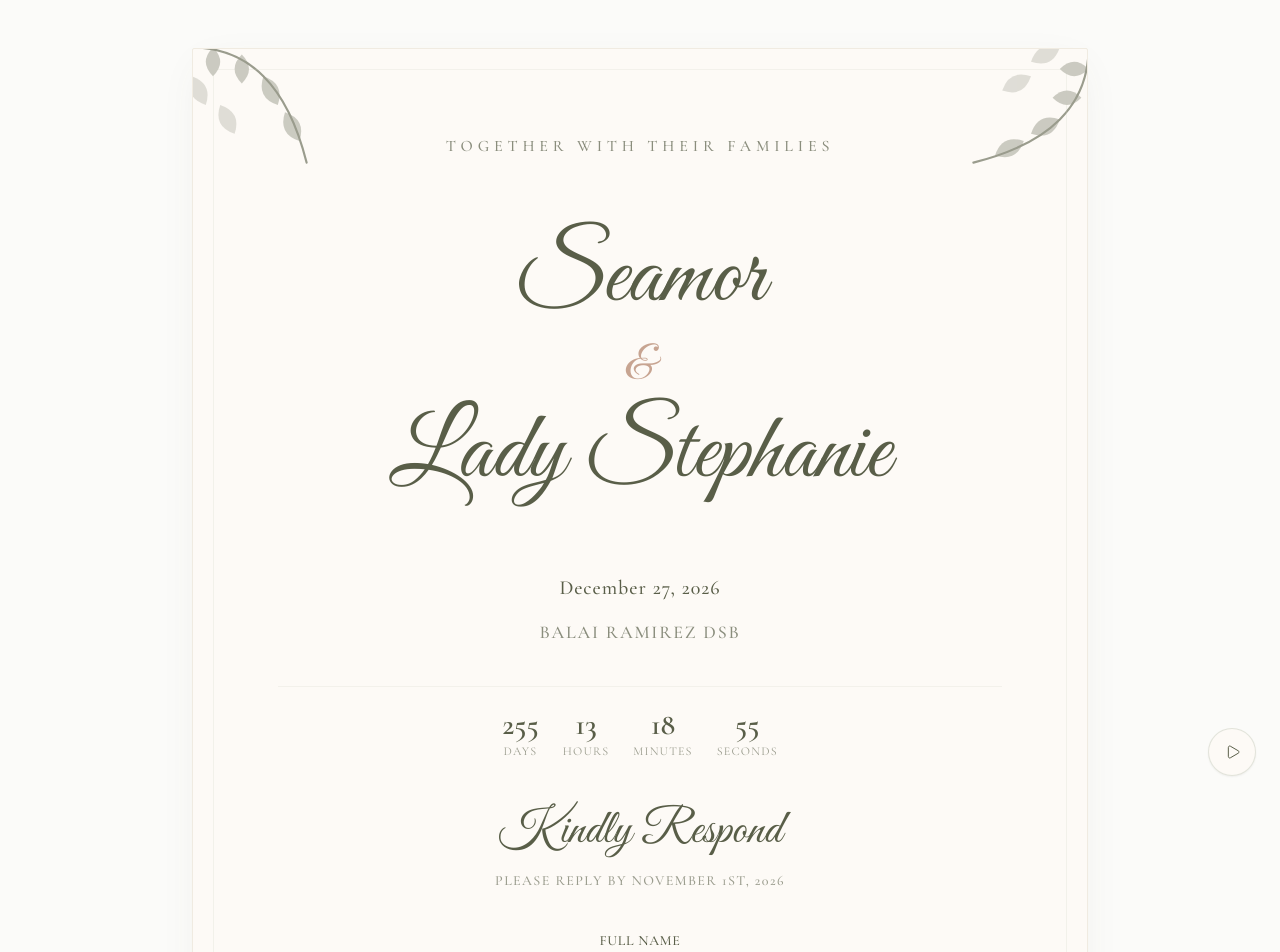
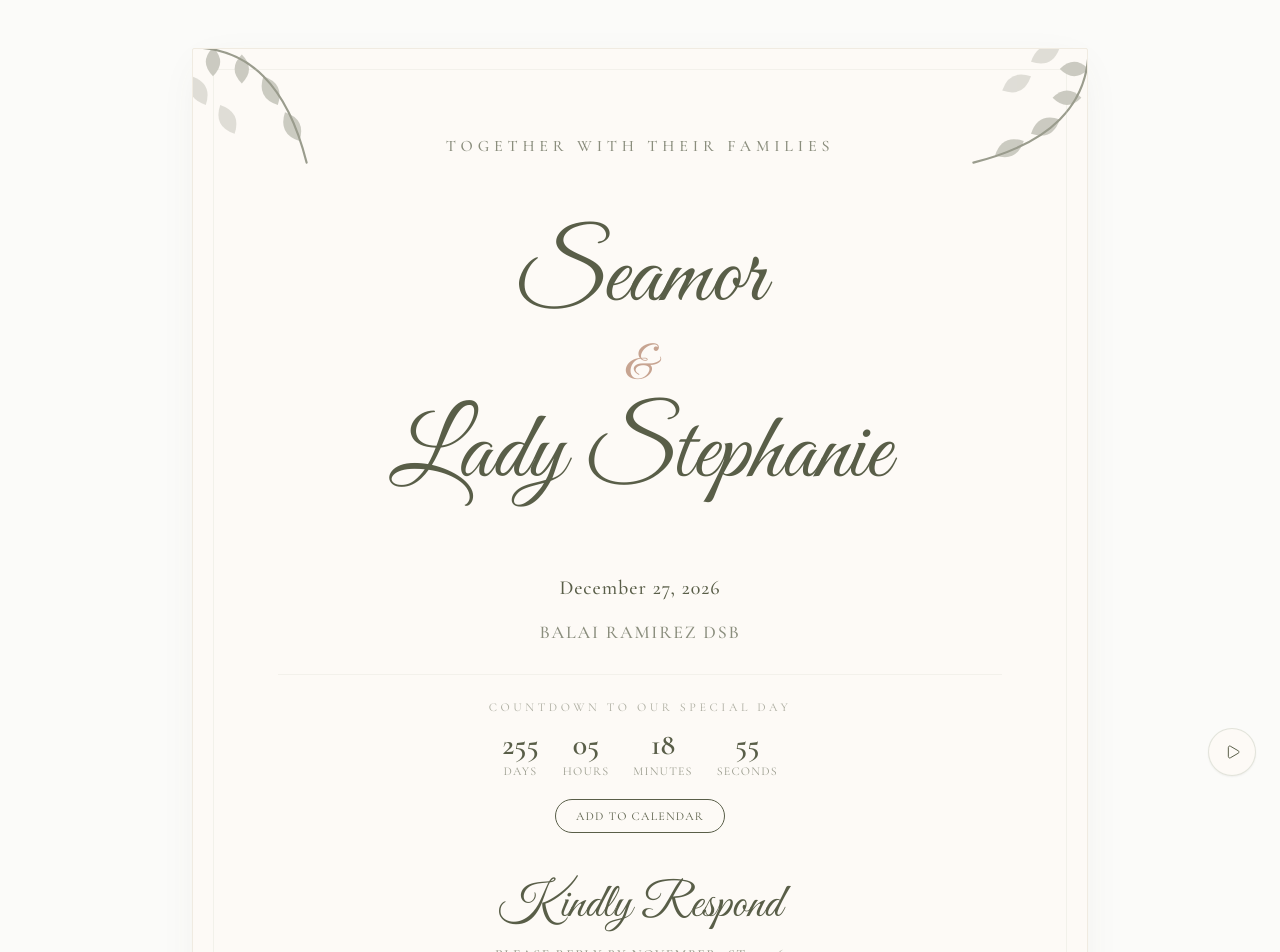
Before and after one commit to CeeZ-11/wedding-rsvp, a React (Vite) app: page / in a window 1280 px wide. Shown: the top 952 px of the page. Built offline with nearby package versions, Linux system fonts and the light colour scheme; no server answers.

Commit message:
feat: enhance invitation header with countdown and calendar CTA

```diff
--- a/src/components/Countdown.tsx
+++ b/src/components/Countdown.tsx
@@ -1,6 +1,7 @@
 import { useEffect, useState } from "react";
+import { motion } from 'framer-motion';
 
-const weddingDate = new Date(2026, 11, 27, 0, 0, 0).getTime();
+const weddingDate = new Date("2026-12-27T00:00:00+08:00").getTime();
 
 function getTimeRemaining() {
   const now = new Date().getTime();
@@ -47,17 +48,24 @@ export function Countdown() {
   ];
 
   return (
-    <div className="mt-5 flex justify-center gap-6 text-center">
+    <div className="flex justify-center gap-6 text-center">
       {units.map(({ label, value }) => (
         <div key={label}>
-          <p className="text-2xl md:text-3xl font-semibold text-deep-olive">
+            <motion.p
+            key={value}
+            initial={{ opacity: 0, y: 5 }}
+            animate={{ opacity: 1, y: 0 }}
+            transition={{ duration: 0.3 }}
+            className="text-2xl md:text-3xl font-semibold text-deep-olive"
+            >
             {format(value)}
-          </p>
-          <p className="text-xs uppercase tracking-widest text-deep-olive/60">
+            </motion.p>
+
+            <p className="text-xs uppercase tracking-widest text-deep-olive/60">
             {label}
-          </p>
+            </p>
         </div>
-      ))}
+        ))}
     </div>
   );
 }
--- a/src/components/InvitationCard.tsx
+++ b/src/components/InvitationCard.tsx
@@ -81,12 +81,25 @@ export function InvitationCard() {
             <p className="font-serif text-lg md:text-xl text-deep-olive tracking-wider font-medium">
               December 27, 2026
             </p>
-            <p className="font-serif text-base md:text-lg text-deep-olive/70 tracking-widest uppercase font-medium mb-5 pb-6">
+            <p className="font-serif text-base md:text-lg text-deep-olive/70 tracking-widest uppercase font-medium mb-5 pb-3">
               Balai Ramirez DSB
             </p>
 
-            <div className="border-t border-light-sage/20">
+            <div className="border-t border-light-sage/20 pt-6 mt-4 flex flex-col items-center">
+              <p className="text-xs tracking-[0.3em] uppercase text-deep-olive/50 mb-3">
+                Countdown to our special day
+              </p>
+
               <Countdown />
+
+              <a
+                href="https://www.google.com/calendar/render?action=TEMPLATE&text=Seamor+%26+Lady+Stephanie+Wedding&dates=20261227T060000Z/20261227T140000Z&location=Balai+Ramirez+DSB&details=Join+us+as+we+celebrate+our+wedding+day!"
+                target="_blank"
+                rel="noopener noreferrer"
+                className="mt-5 text-xs tracking-widest uppercase text-deep-olive border border-deep-olive px-5 py-2 rounded-full hover:bg-deep-olive hover:text-white transition"
+              >
+                Add to Calendar
+              </a>
             </div>
           </div>
         </motion.div>
```
